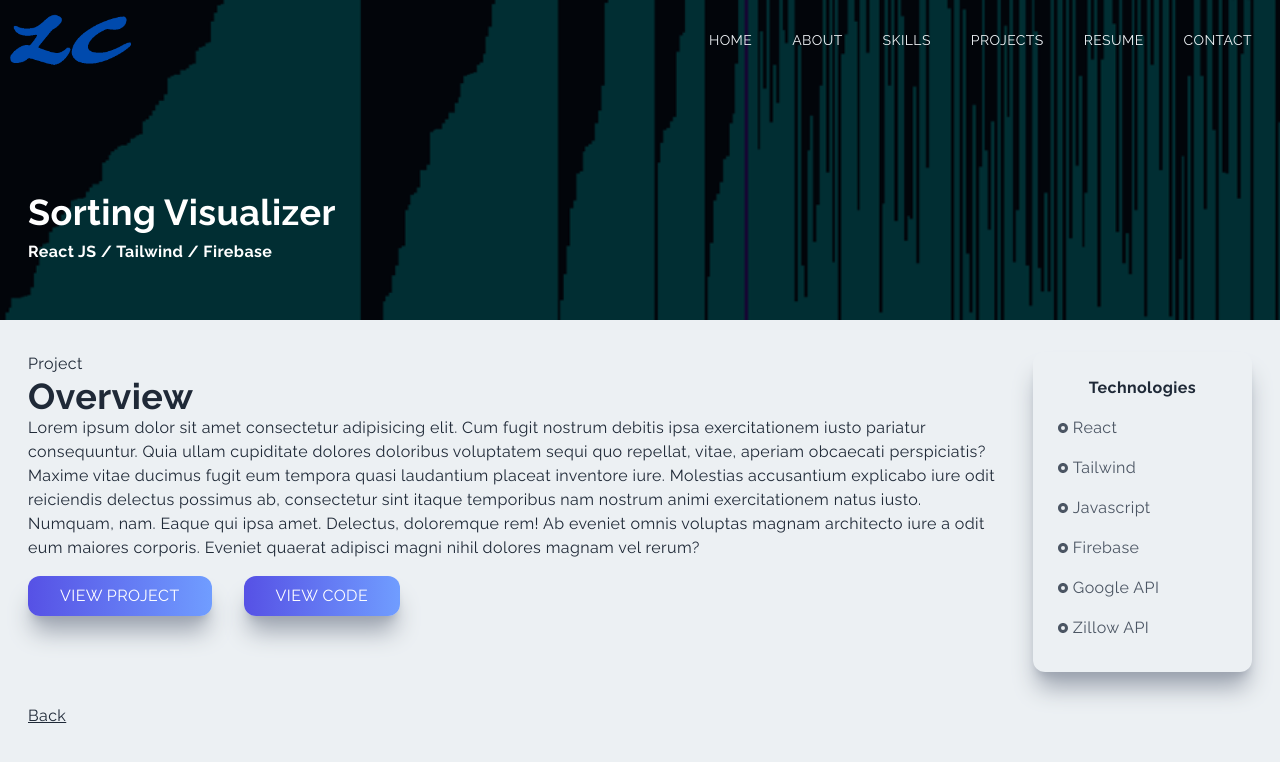
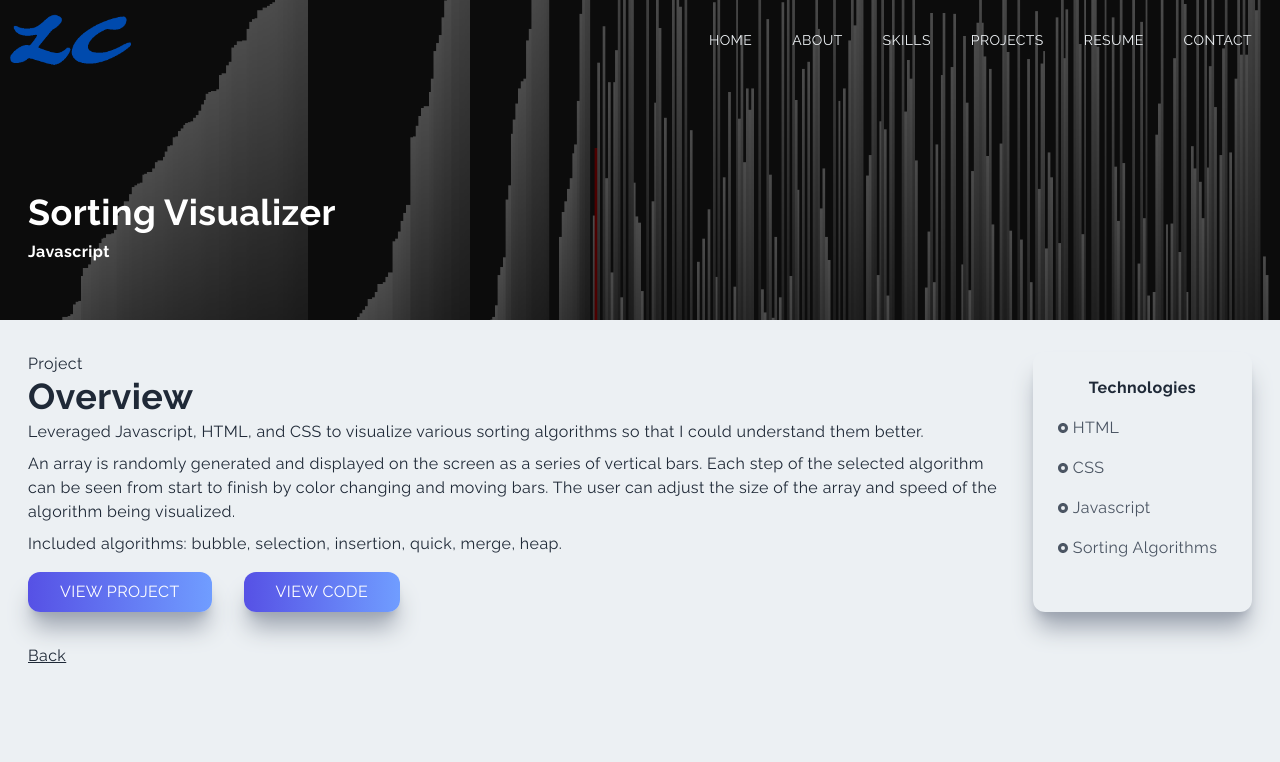
Before and after one commit to LeoCurdi/nextjs-portfolio-page, a Next.js app: page /sortingVisualizer in a window 1280 px wide. Shown: the top 762 px of the page. Built offline with nearby package versions, Linux system fonts and the light colour scheme.

Commit message:
added project page

```diff
--- a/components/About.jsx
+++ b/components/About.jsx
@@ -5,12 +5,13 @@ import Link from 'next/link'
 
 const About = () => {
     return (
-        <div id='about' className='w-full md:h-screen p-2 flex items-cetner py-16'>
+        <div id='about' className='w-full md:h-screen p-2 flex items-center'>
             <div className='max-w-[1240px] m-auto md:grid grid-cols-3 gap-8'>
                 <div className='col-span-2'>
                     <p className='uppercase text-xl tracking-widest text-[#5651e5]'>About</p>
                     <h2 className='py-4'>Who I Am</h2>
-                    <p className='py-2 text-gray-600'>Lorem ipsum dolor sit amet consectetur adipisicing elit. Incidunt autem quo sapiente ex harum fuga molestiae sed necessitatibus ipsa voluptas! Fugit quibusdam earum iure et tempora atque, repudiandae porro eligendi!</p>
+                    <p className='py-2 text-gray-600'> { "I'm currently a college student pursuing a bachelor's degree in Computer Science at Washington State University, but I'm looking for a developer / software engineer position while I finish my degree. I've had an interest in coding ever since 2013 when I started playing around with Minecraft mods and messing with the function of the game. My interests include artificial intelligence, data science, and machine learning. I'm also passionate about investing, business, and finance." } </p>
+                    <p className='py-2 text-gray-600'> { "Lately, I've been focusing on web development. I'm teaching myself how to build responsive sites with pleasing UI's that utilize backend technologies such as API's. Currently, I am most proficient in building front-end applications using HTML, CSS, Javascript, and React, but I am a quick learner and can pick up new tech stacks as needed." } </p>
                     <Link href='/#projects'>
                         <p className='py-2 text-gray-600 underline cursor-pointer'>Check out some of my latest projects</p>
                     </Link>
--- a/components/Main.jsx
+++ b/components/Main.jsx
@@ -13,7 +13,7 @@ const Main = () => {
                     <p className='uppercase text-sm tracking-widest text-gray-600'> { "Let's build something together" } </p> {/* the curly brackets on the text prevents the compiler from reading the apostrophe in let's as a string start. can also use &apos; and things like that */}
                     <h1 id='mainPgIdentifier' className='py-4 text-gray-700'>Hi, I&apos;m <span className='text-[#5651e5]'>Leo</span></h1>
                     <h1 className='py-4 text-gray-700'>A Full-Stack Developer</h1>
-                    <p className='py-4 text-gray-600 max-width-[70%] m-auto'>Lorem ipsum dolor sit, amet consectetur adipisicing elit. Reiciendis optio iste culpa mollitia. Ratione odio deserunt dolorum vero aspernatur. Distinctio et mollitia doloremque porro minus esse, repellat ea deserunt nesciunt?</p>
+                    <p className='py-4 text-gray-600 max-width-[70%] m-auto'>I&apos;m focused on building responsive front-end web applications that connect with API&apos;s and other backend technologies</p>
                     <div className='flex items-center justify-between max-w-[330px] m-auto py-4'>
                         <a href="http://www.linkedin.com/in/leo-curdi" target='_blank' rel='noreferrer'>
                             <div className='rounded-full shadow-lg shadow-gray-400 p-[1.2rem] cursor-pointer hover:scale-110 ease-in duration-200'>
--- a/components/ProjectItem.jsx
+++ b/components/ProjectItem.jsx
@@ -6,13 +6,13 @@ import {FaGithub, FaLinkedinIn} from 'react-icons/fa'
 import {BsFillPersonLinesFill} from 'react-icons/bs'
 
 
-const ProjectItem = ({title, backgroundImg, projectUrl}) => {
+const ProjectItem = ({title, backgroundImg, projectUrl, tech}) => {
     return (
         <div className='relative flex items-center justify-center h-auto w-full shadow-xl shadow-gray-400 rounded-xl p-4 group hover:bg-gradient-to-r from-[#5651e5] to-[#709dff] ease-in duration-200 hover:scale-[1.025]'>
             <Image className='rounded-xl group-hover:opacity-10' src={backgroundImg} alt='/' />
             <div className='hidden group-hover:block absolute top-[50%] left-[50%] translate-x-[-50%] translate-y-[-50%]'> {/* this is how we center absolute elements with tailwind */}
                 <h3 className='text-2xl text-white tracking-wider text-center'>{title}</h3>
-                <p className='pb-4 pt-2 text-white text-center'>React JS</p>
+                <p className='pb-4 pt-2 text-white text-center'>{tech}</p>
                 <Link href={projectUrl}>
                     <p className='text-center py-3 rounded-lg bg-white text-gray-700 font-bold text-lg cursor-pointer hover:scale-[1.02] ease-in duration-200'>More Info</p>
                 </Link>
--- a/components/Projects.jsx
+++ b/components/Projects.jsx
@@ -20,12 +20,12 @@ const Projects = () => {
                 <p className='text-xl tracking-widest uppercase text-[#5651e5]'>Projects</p>
                 <h2 className='py-4'>What I&apos;ve Built</h2>
                 <div className='grid sm:grid-cols-2 lg:grid-cols-3 gap-8'>
-                    <ProjectItem title='Sorting Visualizer' backgroundImg={sortingVisualizerImg} projectUrl='/sortingVisualizer' />
-                    <ProjectItem title='Cosmic Clash' backgroundImg={cosmicClashImg} projectUrl='/cosmicClash' />
-                    <ProjectItem title='Matrix Screensaver' backgroundImg={matrixImg} projectUrl='/matrix' />
-                    <ProjectItem title='Nasa Photo of the Day' backgroundImg={nasaImg} projectUrl='/nasa' />
-                    <ProjectItem title='Physics Simulator' backgroundImg={physicsImg} projectUrl='/physics' />
-                    <ProjectItem title='Math Visualizations' backgroundImg={mathImg} projectUrl='/math' />
+                    <ProjectItem title='Sorting Visualizer' backgroundImg={sortingVisualizerImg} projectUrl='/sortingVisualizer' tech='Javascript' />
+                    <ProjectItem title='Cosmic Clash' backgroundImg={cosmicClashImg} projectUrl='/cosmicClash' tech='Javascript' />
+                    <ProjectItem title='Matrix Screensaver' backgroundImg={matrixImg} projectUrl='/matrix' tech='Python' />
+                    <ProjectItem title='Nasa Photo of the Day' backgroundImg={nasaImg} projectUrl='/nasa' tech='Javascript' />
+                    <ProjectItem title='Physics Simulator' backgroundImg={physicsImg} projectUrl='/physics' tech='Matter JS' />
+                    <ProjectItem title='Math Visualizations' backgroundImg={mathImg} projectUrl='/math' tech='Javascript' />
                 </div>
             </div>
         </div>
--- a/pages/sortingVisualizer.jsx
+++ b/pages/sortingVisualizer.jsx
@@ -1,6 +1,6 @@
 import Image from 'next/image'
 import React, {useState} from 'react'
-import sortingVisualizerImg from '../public/assets/project-images/sortingVisualizer.png'
+import sortingVisualizerImg from '../public/assets/project-images/sortingVisualizer1.png'
 import Link from 'next/link'
 import {AiOutlineClose, AiOutlineMenu, AiOutlineMail} from 'react-icons/ai'
 import {FaGithub, FaLinkedinIn} from 'react-icons/fa'
@@ -11,11 +11,11 @@ const sortingVisualizer = () => {
     return (
         <div className='w-full overflow-hidden'>
             <div className='w-screen h-[30vh] lg:h-[40vh] relative'>
-                <div className='absolute top-0 left-0 w-full h-[30vh] lg:h-[40vh] bg-black/80 z-10' /> {/* self closing div tag (we're not putting anything in it) */}
+                <div className='absolute top-0 left-0 w-full h-[30vh] lg:h-[40vh] bg-black/70 z-10' /> {/* self closing div tag (we're not putting anything in it) */}
                 <Image className='absolute z-1' layout='fill' objectFit='cover' src={sortingVisualizerImg} alt='/' />
                 <div className='absolute top-[70%] max-w-[1240px] w-full left-[50%] right-[50%] translate-x-[-50%] translate-y-[-50%] text-white z-10 p-2'>
                     <h2 className='py-2'>Sorting Visualizer</h2>
-                    <h3>React JS / Tailwind / Firebase</h3>
+                    <h3>Javascript</h3>
                 </div>
             </div>
 
@@ -23,11 +23,9 @@ const sortingVisualizer = () => {
                 <div className='col-span-4'>
                     <p>Project</p>
                     <h2>Overview</h2>
-                    <p>
-                        Lorem ipsum dolor sit amet consectetur adipisicing elit. Cum fugit nostrum debitis ipsa exercitationem iusto pariatur consequuntur. Quia ullam cupiditate dolores doloribus voluptatem sequi quo repellat, vitae, aperiam obcaecati perspiciatis?
-                        Maxime vitae ducimus fugit eum tempora quasi laudantium placeat inventore iure. Molestias accusantium explicabo iure odit reiciendis delectus possimus ab, consectetur sint itaque temporibus nam nostrum animi exercitationem natus iusto.
-                        Numquam, nam. Eaque qui ipsa amet. Delectus, doloremque rem! Ab eveniet omnis voluptas magnam architecto iure a odit eum maiores corporis. Eveniet quaerat adipisci magni nihil dolores magnam vel rerum?
-                    </p>
+                    <p className='py-1'>Leveraged Javascript, HTML, and CSS to visualize various sorting algorithms so that I could understand them better.</p>
+                    <p className='py-1'>An array is randomly generated and displayed on the screen as a series of vertical bars. Each step of the selected algorithm can be seen from start to finish by color changing and moving bars. The user can adjust the size of the array and speed of the algorithm being visualized.</p>
+                    <p className='pt-1'>Included algorithms: bubble, selection, insertion, quick, merge, heap.</p>
                     <a href="https://sortingvisualizer.ldcurdi.com/" target='_blank' rel='noreferrer'><button className='px-8 py-2 mt-4 mr-8'>View Project</button></a>
                     <a href="https://github.com/LeoCurdi/sortingVisualizer" target='_blank' rel='noreferrer'><button className='px-8 py-2 mt-4 mr-8'>View Code</button></a>
                 </div>
@@ -35,12 +33,10 @@ const sortingVisualizer = () => {
                     <div className='p-2'>
                         <p className='text-center font-bold pb-2'>Technologies</p>
                         <div className='grid grid-cols-3 md:grid-cols-1'>
-                            <p className='text-gray-600 py-2 flex items-center'><RiRadioButtonFill className='pr-1'/>React</p>
-                            <p className='text-gray-600 py-2 flex items-center'><RiRadioButtonFill className='pr-1'/>Tailwind</p>
+                            <p className='text-gray-600 py-2 flex items-center'><RiRadioButtonFill className='pr-1'/>HTML</p>
+                            <p className='text-gray-600 py-2 flex items-center'><RiRadioButtonFill className='pr-1'/>CSS</p>
                             <p className='text-gray-600 py-2 flex items-center'><RiRadioButtonFill className='pr-1'/>Javascript</p>
-                            <p className='text-gray-600 py-2 flex items-center'><RiRadioButtonFill className='pr-1'/>Firebase</p>
-                            <p className='text-gray-600 py-2 flex items-center'><RiRadioButtonFill className='pr-1'/>Google API</p>
-                            <p className='text-gray-600 py-2 flex items-center'><RiRadioButtonFill className='pr-1'/>Zillow API</p>
+                            <p className='text-gray-600 py-2 flex items-center'><RiRadioButtonFill className='pr-1'/>Sorting Algorithms</p>
                         </div>
                     </div>
                 </div>
```
Also changed, not shown: public/assets/project-images/sortingVisualizer.png, public/assets/project-images/sortingVisualizer1.png (added).
